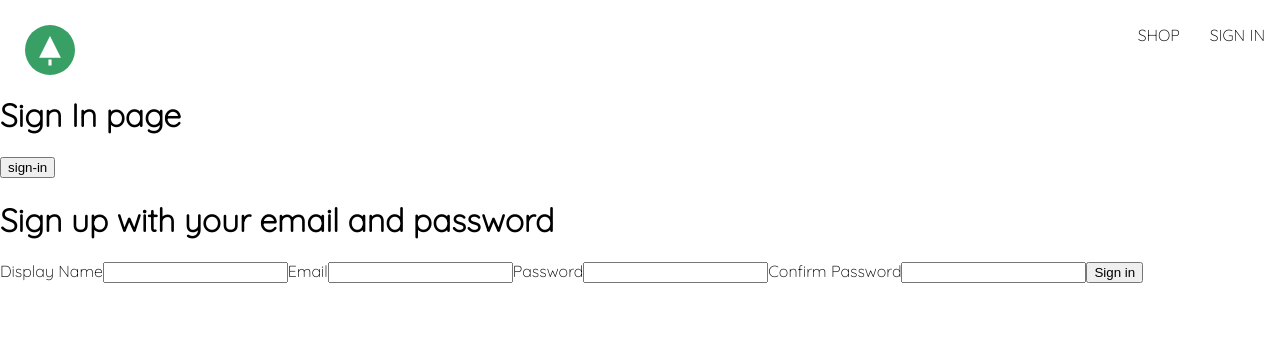
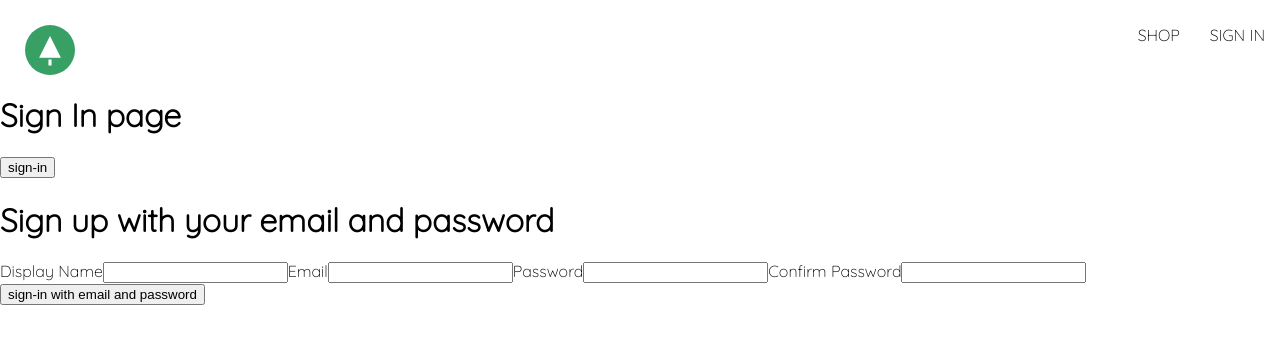
Before and after one commit to miku0129/green-clothing, a React (Create React App) app: page /sign-in in a window 1280 px wide. Shown: the top 344 px of the page. Built offline with nearby package versions, Linux system fonts and the light colour scheme; no server answers.

Commit message:
show alert after authentication

```diff
--- a/src/compoments/sign-up-form/sign-up-form.component.jsx
+++ b/src/compoments/sign-up-form/sign-up-form.component.jsx
@@ -24,22 +24,23 @@ const SignUpForm = () => {
     const data = Object.fromEntries(formData.entries());
     console.log("data: ", data);
     if (data.password !== data.confirmPassword) {
-      console.log("password doesn't match");
+      alert("password doesn't match");
       return;
     } else {
       createAuthUserWithEmailAndPassword(data.email, data.password)
         .then(() => {
-          console.log("user is authenticated");
+          alert("user is authenticated");
+          setField(defaultFormField) //フォームを初期化
         })
         .catch((e) => {
-          console.log(`Failed with error code: ${e.code}`);
+          alert(`Failed with error code: ${e.code}`);
         });
     }
   };
 
   const handleChanges = (e) => {
     const { name, value } = e.target;
-    setField({ ...field, [name]: value }); //便利
+    setField({ ...field, [name]: value }); //オブジェクト要素を更新
   };
   return (
     <div>
@@ -80,7 +81,7 @@ const SignUpForm = () => {
           name="confirmPassword"
           value={confirmPassword}
         />
-        <button>Sign in</button>
+        <button>sign-in with email and password</button>
       </form>
     </div>
   );
```
